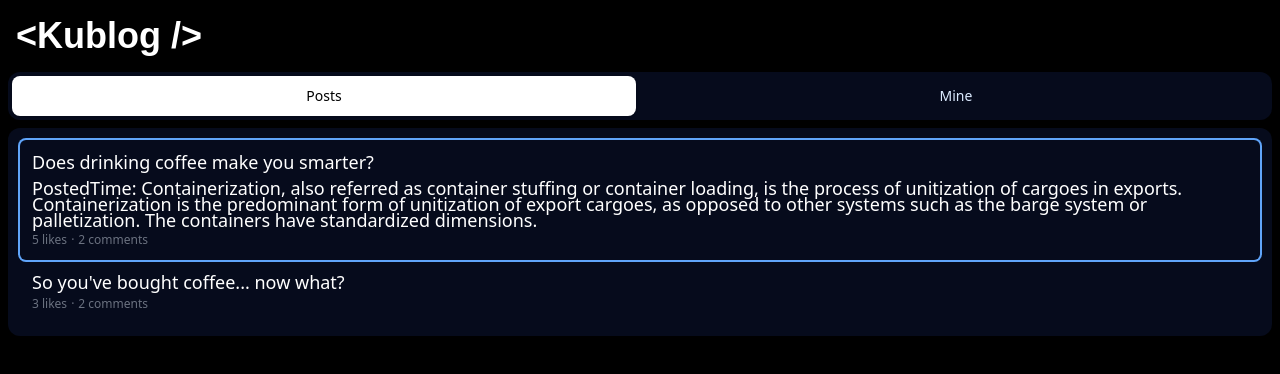
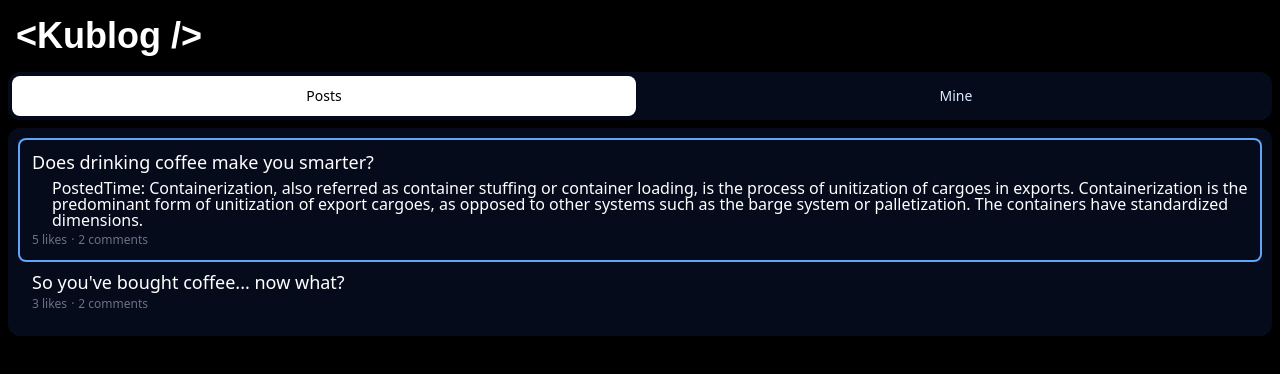
Before and after one commit to DonSeverin/software_containerization, a React (Create React App) app in the folder blogging/blogger_app/templates/blog-react/: page / in a window 1280 px wide. Both pictures are taken after a click on the button 640 px from the left and 172 px from the top of the page. Shown: the top 374 px of the page. Built offline with nearby package versions, Linux system fonts and the light colour scheme.

Commit message:
Update Feed.js styling for selected post

```diff
--- a/blogging/blogger_app/templates/blog-react/src/components/Feed.js
+++ b/blogging/blogger_app/templates/blog-react/src/components/Feed.js
@@ -83,7 +83,7 @@ export default function Feed() {
                                             {post.title}
                                         </h3>
                                         {selectedPost === post && (
-                                            <p className="mt-2 text-lg font-normal leading-4">
+                                            <p className="mt-2 pl-5 text-base font-normal leading-4">
                                             PostedTime: {post.content}
                                           </p>
                                         )}
```
